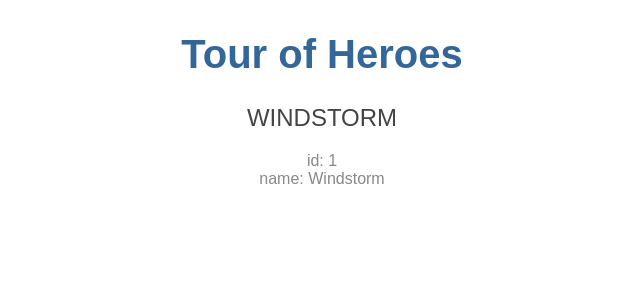
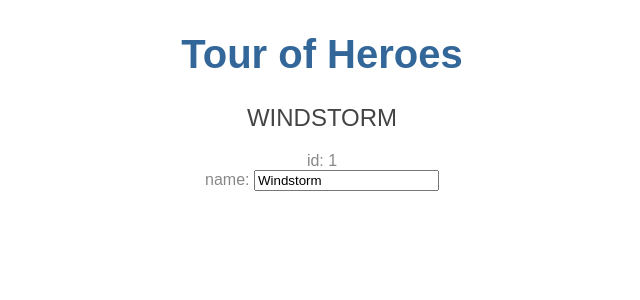
Before and after one commit to kmsheng/ng-katas, an Angular app: page / in a window 1280 px wide. Shown: the top 300 px of the page, without its empty margins (318-958 px from the left). Built offline with nearby package versions, Linux system fonts and the light colour scheme.

Commit message:
refactor the details area in HeroesComponent ( use ngModel for hero.name )

```diff
--- a/src/app/heroes/heroes.component.html
+++ b/src/app/heroes/heroes.component.html
@@ -1,3 +1,7 @@
 <h2>{{hero.name | uppercase}}</h2>
 <div><span>id: </span>{{hero.id}}</div>
-<div><span>name: </span>{{hero.name}}</div>
+<div>
+  <label>name:
+    <input [(ngModel)]="hero.name" placeholder="name" />
+  </label>
+</div>
```
